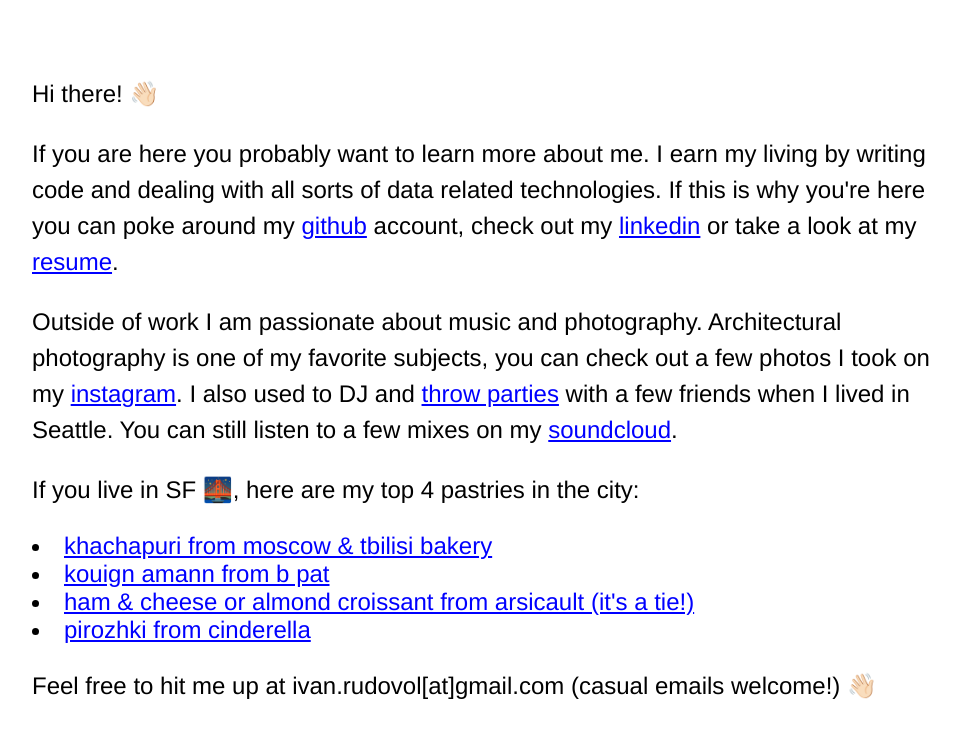
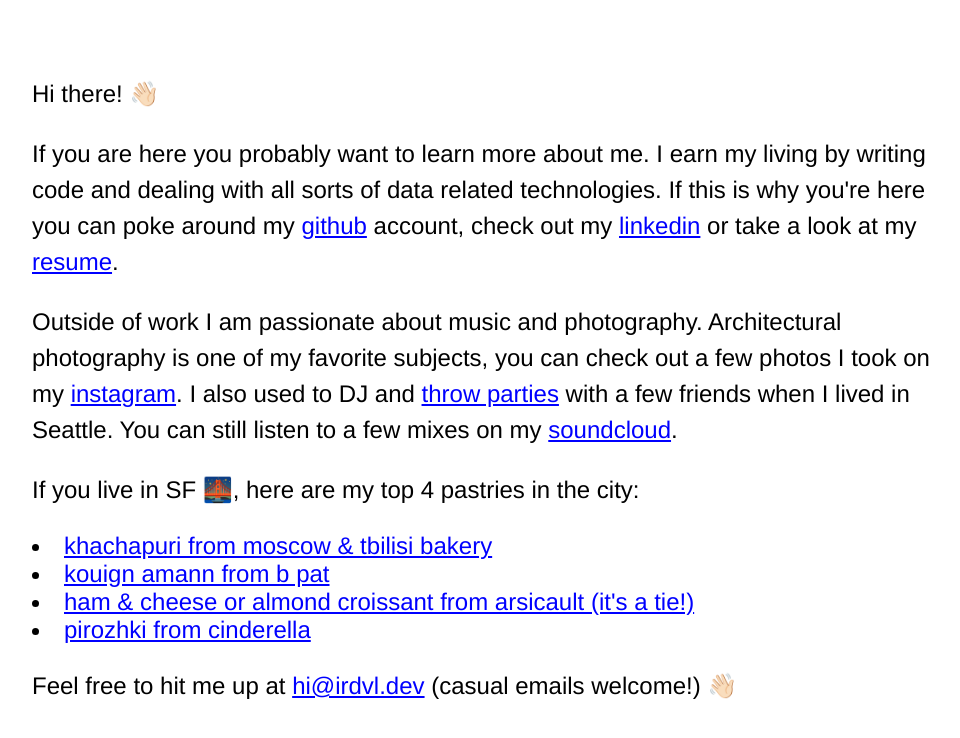
Before and after one commit to irdvl/irdvl.github.io, a plain HTML site: page index.html in a window 1280 px wide. Shown: the part 172-910 px from the top of the page, without its empty margins (156-1116 px from the left). Drawn offline with Linux system fonts and the light colour scheme.

Commit message:
fancy email

```diff
--- a/index.html
+++ b/index.html
@@ -42,7 +42,7 @@
       </li>
     </p>
 
-    <p>Feel free to hit me up at ivan.rudovol[at]gmail.com (casual emails welcome!) 👋🏻</p>
+    <p>Feel free to hit me up at <a href="mailto:hi@irdvl.dev">hi@irdvl.dev</a> (casual emails welcome!) 👋🏻</p>
 
   </section>
 </body>
```
